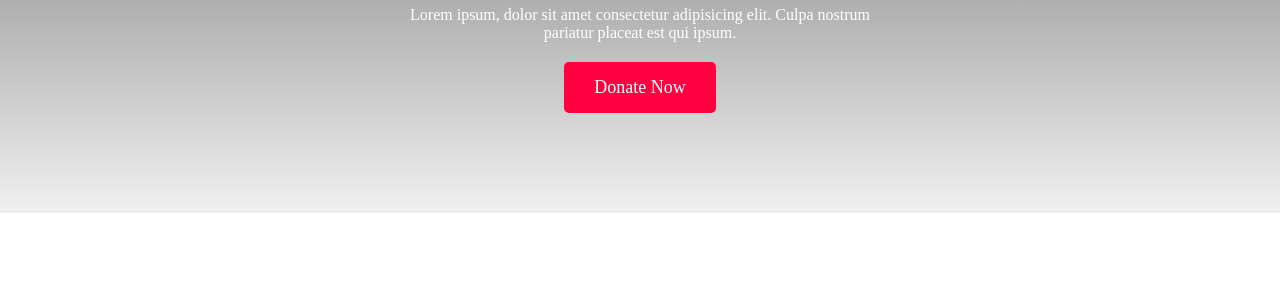
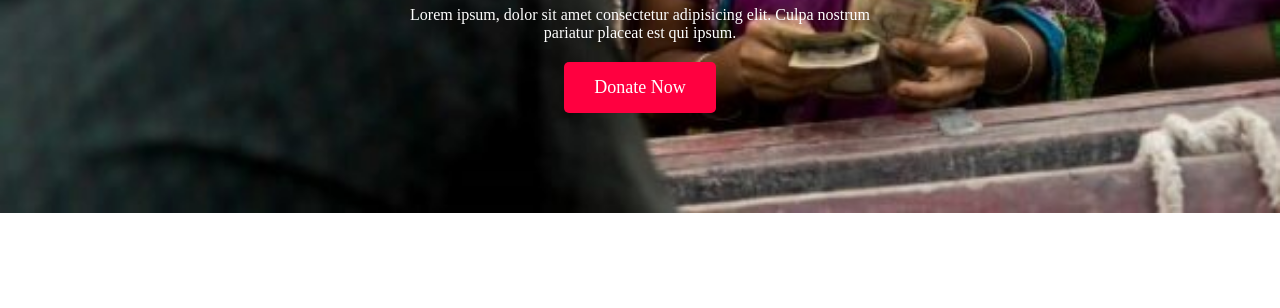
Before and after one commit to mohammadashrafulislam/donation-website, a plain HTML site: page index.html in a window 1280 px wide. Shown: the part 374-682 px from the top of the page. Drawn offline with Linux system fonts and the light colour scheme.

Commit message:
Update Donate.css

```diff
--- a/Donate.css
+++ b/Donate.css
@@ -4,7 +4,7 @@
 }
 /* Header Section Style */
 .banner{
-    background-image: linear-gradient(to bottom, rgb(60, 60, 60), rgb(240, 240, 240)), url('images/donation1.jpg');
+    background-image: url('images/donation1.jpg');
 
     background-repeat: no-repeat;
     background-position: center bottom;
```
